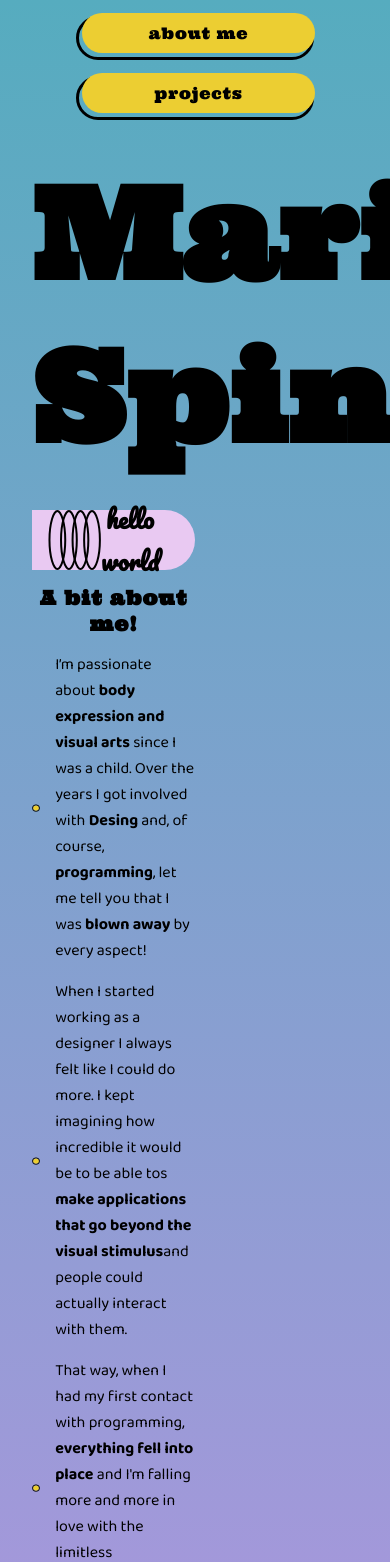
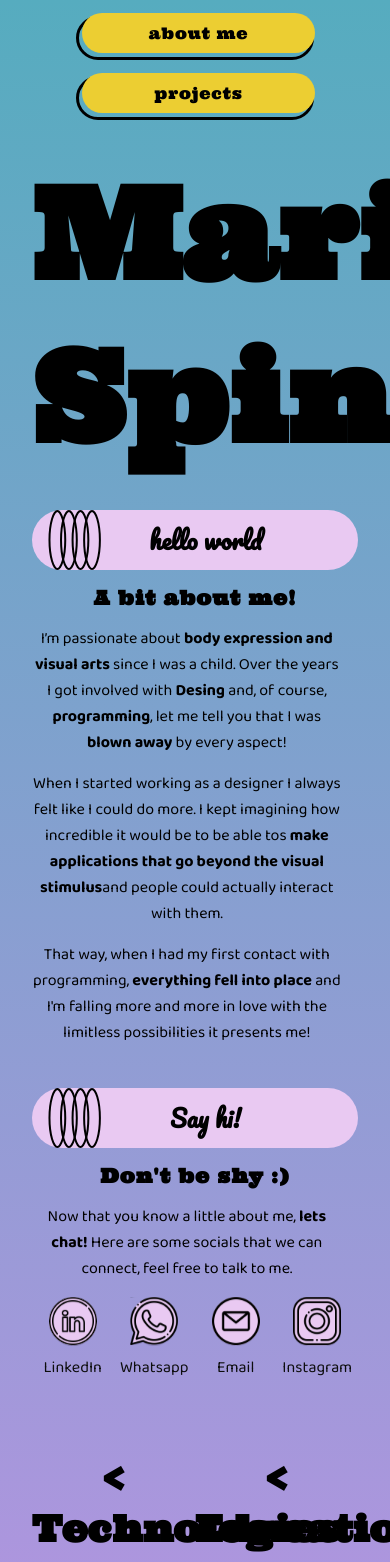
Before and after one commit to Mapinko/portfolio_spinola, a React (Create React App) app: page / in a window 390 px wide. Shown: the top 1562 px of the page. Built offline with nearby package versions, Linux system fonts and the light colour scheme.

Commit message:
fix: responsive main

```diff
--- a/src/components/header/style.js
+++ b/src/components/header/style.js
@@ -34,7 +34,11 @@ export const HeaderStyle = styled.div`
 		border: 3px solid var(--black);
 		border-radius: 5px;
 		background-color: var(--black);
-
+		@media(max-width: 1024px) {
+			& {
+				width: 35%;
+			}
+		}
 		@media(max-width: 920px) {
 			& {
 				display: none;
--- a/src/components/main/contentLeft/style.js
+++ b/src/components/main/contentLeft/style.js
@@ -4,8 +4,7 @@ export const Wrapper = styled.section`
 	display: flex;
 	flex-direction: column;
 	gap: 15px;
-	padding-bottom: 1rem;
-
+	padding-bottom: 5vh;
 `;
 
 export const SocialWapper = styled.div`
--- a/src/components/main/index.jsx
+++ b/src/components/main/index.jsx
@@ -5,11 +5,11 @@ import ContentRight from "./contentRight";
 const Main = () => {
 	return (
 			<Container >
-				<div className="flex-container">
-					<SideContainer>
+				<div className="flex-container" >
+					<SideContainer ResponsiveWidth={"100%"} Align={"center"} >
 						<ContentLeft />
 					</SideContainer>
-					<SideContainer ResponsiveWidth={0}>
+					<SideContainer ResponsiveWidth={"0"}>
 						<ContentRight />
 					</SideContainer>
 				</div>
--- a/src/components/textElements/style.js
+++ b/src/components/textElements/style.js
@@ -8,11 +8,19 @@ export const ListContainer = styled.div`
 	.mark {
 		display: flex;
 		max-width: 5%;
+
+		@media(max-width: 920px) {
+			display: none;
+		}
 	}
 
 	.identation-span{
 		display: flex;
 		width: 50%;
+
+		@media(max-width: 920px) {
+			display: none;
+		}
 	}
 `;
 
--- a/src/components/topics/style.js
+++ b/src/components/topics/style.js
@@ -15,9 +15,15 @@ export const TopicsStyle = styled.div`
 	border-radius: ${(props) => props.borderRadius ?
 	props.borderRadius :
 	css`0 30px 30px 0`};
+
+	@media(max-width: 920px) {
+		border-radius: 30px
+	}
+
 	.topic_content {
 		padding-right: 2em;
 		width: 100%;
 		text-align: center;
 	}
+
 `;
--- a/src/style/globalStyle.js
+++ b/src/style/globalStyle.js
@@ -69,12 +69,15 @@ export const Container = styled.div`
 	margin: ${(props) => props.margin};
 	padding: 1em 2rem;
 
-
+	@media(max-width: 920px) {
+			& {
+				margin: 0 auto;
+			}
+		}
 	.flex-container {
 		display: flex;
 		justify-content: space-between;
 		align-items: flex-start;
-		gap: 3rem;
 
 		@media(max-width: 920px) {
 			& {
@@ -92,6 +95,8 @@ export const SideContainer = styled.div`
 	@media(max-width: 920px) {
 		& {
 			max-width: ${(props) => props.ResponsiveWidth};
+			text-align: ${(props) => props.Align};
+			margin: ${(props) => props.Margin};
 		}
 	}
 `;
```
